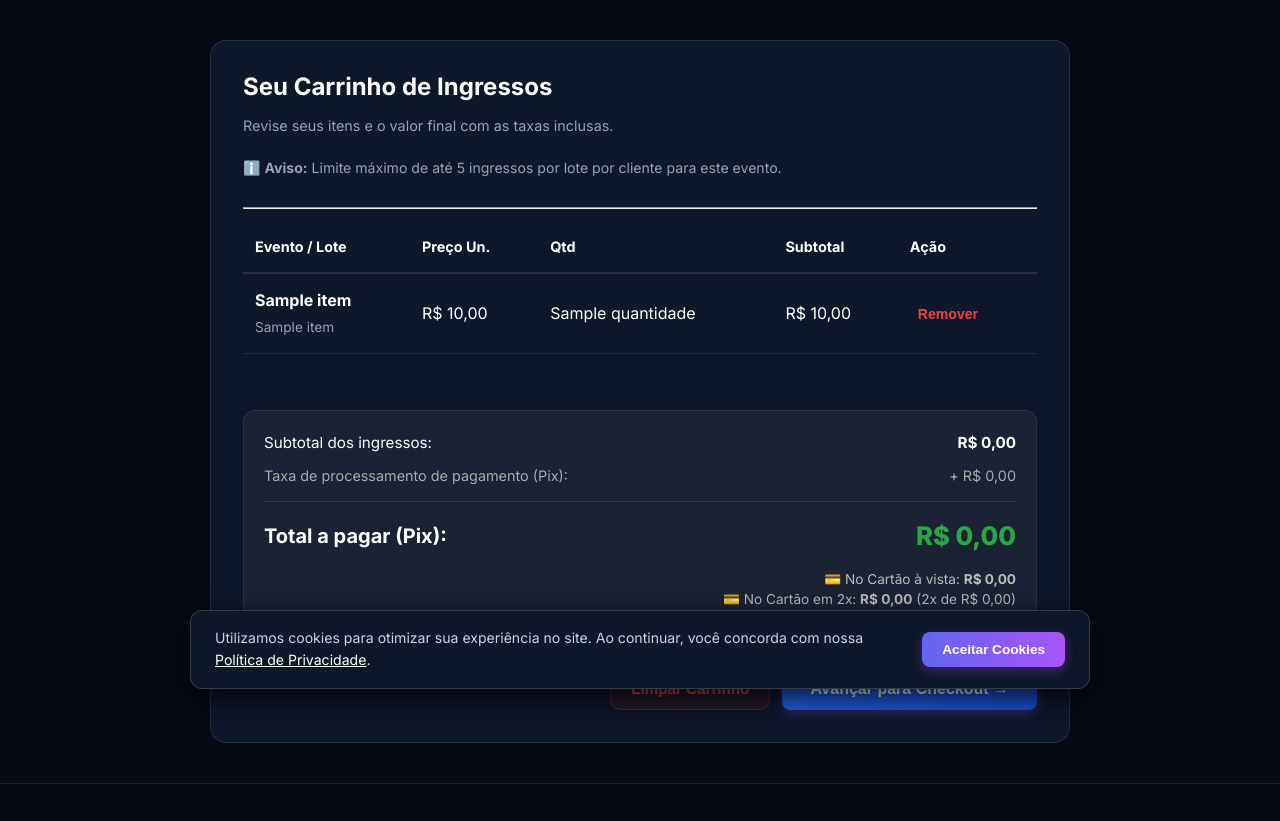
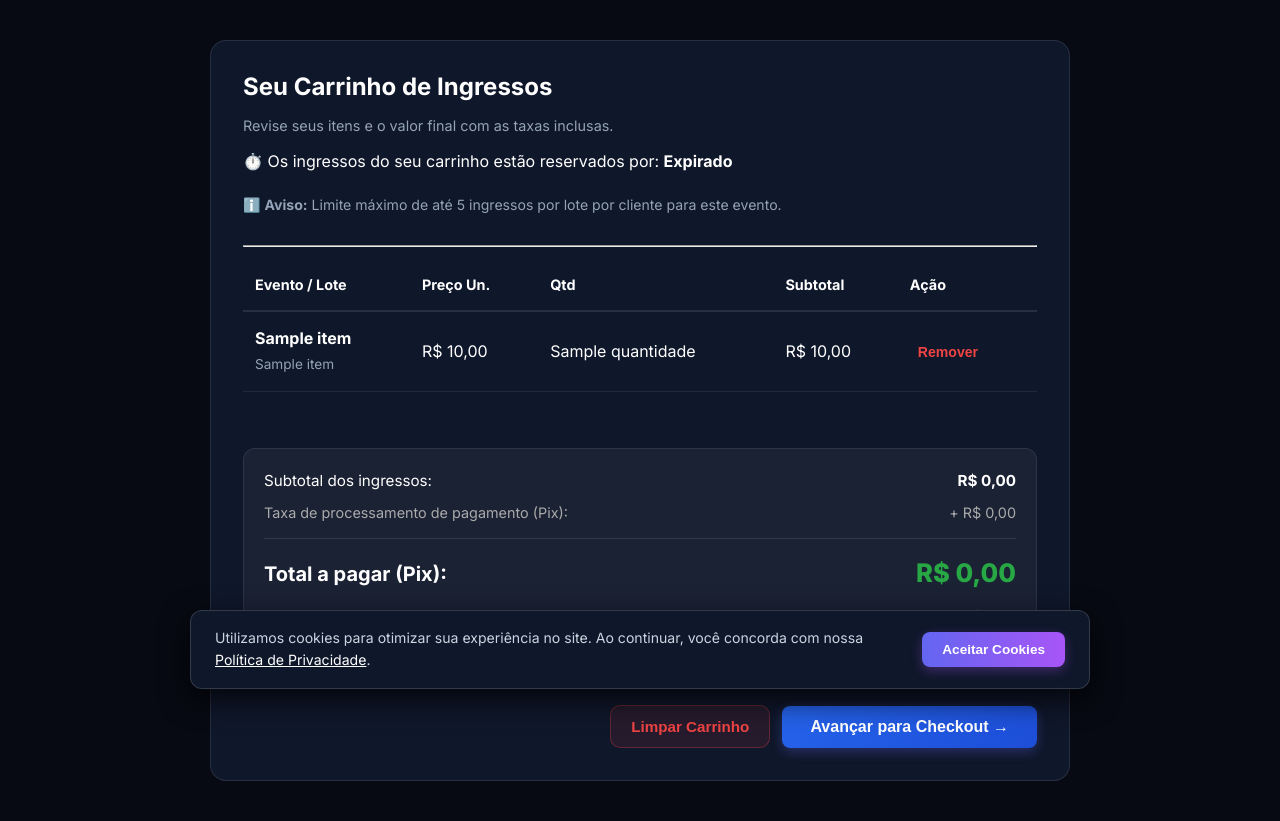
Before and after one commit to administracao-stack/app-dissonante, a Flask app: template templates/carrinho.html in a window 1280 px wide. Shown: the part 91-912 px from the top of the page. Run offline with Flask 3, Linux system fonts and the light colour scheme; the template is opened without the code that fills it: most values are stand-ins (such as "Sample title", 1, 10 or a date in 2020).

Commit message:
Update carrinho.html 1.0.0002

```diff
--- a/templates/carrinho.html
+++ b/templates/carrinho.html
@@ -7,6 +7,14 @@
     <div class="profile-card">
         <h2>Seu Carrinho de Ingressos</h2>
         <p class="profile-sub">Revise seus itens e o valor final com as taxas inclusas.</p>
+
+        {% if carrinho %}
+            <!-- Contador Regressivo do Servidor -->
+            <div class="cart-timer-box">
+                <span>⏱️ Os ingressos do seu carrinho estão reservados por:</span>
+                <strong id="timer-display" class="cart-timer-display">--:--</strong>
+            </div>
+        {% endif %}
 
         <p class="cart-limit-notice">
             ℹ️ <strong>Aviso:</strong> Limite máximo de até 5 ingressos por lote por cliente para este evento.
@@ -93,4 +101,39 @@
         {% endif %}
     </div>
 </main>
+
+{% if carrinho %}
+<script>
+    document.addEventListener("DOMContentLoaded", function() {
+        let tempoRestante = {{ tempo_restante_segundos|default(0) }};
+        const timerDisplay = document.getElementById("timer-display");
+
+        function atualizarCronometro() {
+            if (tempoRestante <= 0) {
+                if (timerDisplay) timerDisplay.textContent = "00:00";
+                alert("O tempo limite de reserva dos seus ingressos expirou!");
+                window.location.reload();
+                return;
+            }
+
+            const minutos = Math.floor(tempoRestante / 60);
+            const segundos = tempoRestante % 60;
+
+            if (timerDisplay) {
+                timerDisplay.textContent =
+                    String(minutos).padStart(2, '0') + ":" + String(segundos).padStart(2, '0');
+            }
+
+            tempoRestante--;
+        }
+
+        if (tempoRestante > 0) {
+            atualizarCronometro();
+            setInterval(atualizarCronometro, 1000);
+        } else if (timerDisplay) {
+            timerDisplay.textContent = "Expirado";
+        }
+    });
+</script>
+{% endif %}
 {% endblock %}
```
